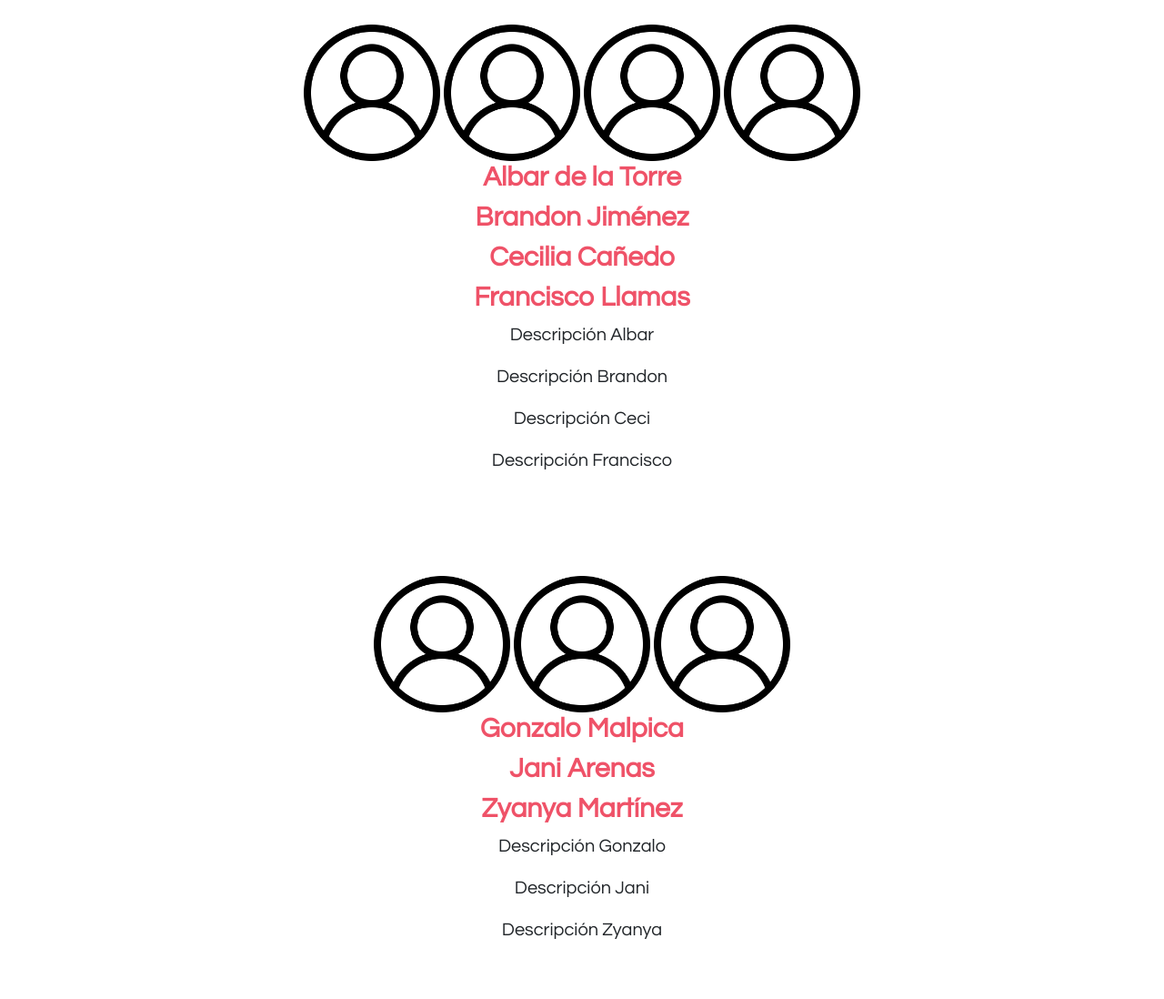
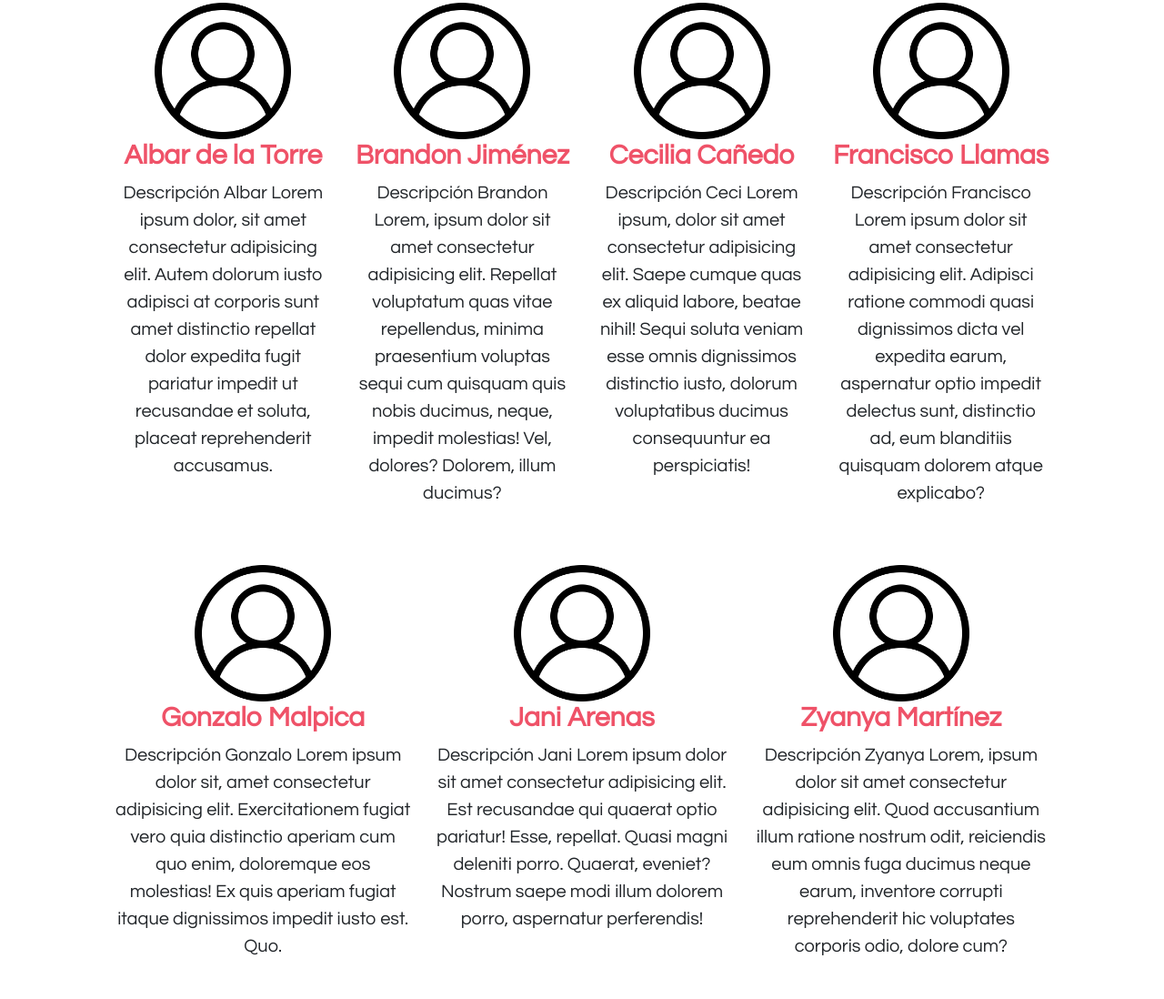
Before and after one commit to Albarin97/ProyectoIntegradorESDUM, a plain HTML site: page views/sobreNosotros.html in a window 1280 px wide. Shown: the part 1743-2841 px from the top of the page at 91% size. Before the commit the page ends 2804 px from the top, so only its background shows below. Drawn offline with nearby package versions, Linux system fonts and the light colour scheme.

Commit message:
Correción Página Sobre Nosotros

```diff
--- a/views/sobreNosotros.html
+++ b/views/sobreNosotros.html
@@ -153,53 +153,55 @@
       </div>
     </div>
 
-    <div class="devs"> <!--Div desarrolladores-->
-      <h2 class="titleDevs mt-4">Desarrolladores</h2> <!--Título-->
+    <div class ="devs"> <!--Div desarrolladores-->
+      <h2 class="titleDevs">Desarrolladores</h2> <!--Título-->
       <br><br><br>
-
-      <div class="upDevs img"> <!--Div imagenes(fotos desarrolladores) 4 arriba-->
+      <div class="devs text-center">
+          <div class="row justify-content-between align-items-baseline">
+            <div class="col-md-3 mb-4">
               <img class="imageDev" src="../resources/logo/Usuario.png" alt="Foto Albar">
+              <h3 class="nameDev"> Albar de la Torre </h3>
+              <p class="descriptionDev">Descripción Albar Lorem ipsum dolor, sit amet consectetur adipisicing elit. Autem dolorum iusto adipisci at corporis sunt amet distinctio repellat dolor expedita fugit pariatur impedit ut recusandae et soluta, placeat reprehenderit accusamus.</p>
+            </div>
+            <div class="col-md-3 mb-4">
               <img class="imageDev" src="../resources/logo/Usuario.png" alt="Foto Brandon">
+              <h3 class="nameDev"> Brandon Jiménez </h3>
+              <p class="descriptionDev">Descripción Brandon Lorem, ipsum dolor sit amet consectetur adipisicing elit. Repellat voluptatum quas vitae repellendus, minima praesentium voluptas sequi cum quisquam quis nobis ducimus, neque, impedit molestias! Vel, dolores? Dolorem, illum ducimus?</p>
+            </div>
+            <div class="col-md-3 mb-4">
               <img class="imageDev" src="../resources/logo/Usuario.png" alt="Foto Ceci">
+              <h3 class="nameDev">Cecilia Cañedo</h3>
+              <p class="descriptionDev">Descripción Ceci Lorem ipsum, dolor sit amet consectetur adipisicing elit. Saepe cumque quas ex aliquid labore, beatae nihil! Sequi soluta veniam esse omnis dignissimos distinctio iusto, dolorum voluptatibus ducimus consequuntur ea perspiciatis!</p>
+            </div>
+            <br> <br>
+            <div class="col-md-3 mb-4">
               <img class="imageDev" src="../resources/logo/Usuario.png" alt="Foto Francisco">
+              <h3 class="nameDev">Francisco Llamas</h3>
+              <p class="descriptionDev">Descripción Francisco Lorem ipsum dolor sit amet consectetur adipisicing elit. Adipisci ratione commodi quasi dignissimos dicta vel expedita earum, aspernatur optio impedit delectus sunt, distinctio ad, eum blanditiis quisquam dolorem atque explicabo?</p>
             </div>
-
-      <div class="upDevs name"> <!--Div nombre desarrolladores 4 arriba-->
-        <h3 class="nameDev">Albar de la Torre</h3>
-        <h3 class="nameDev">Brandon Jiménez</h3>
-        <h3 class="nameDev">Cecilia Cañedo</h3>
-        <h3 class="nameDev">Francisco Llamas</h3>
           </div>
-
-      <div class="upDevs description"> <!--Div información desarrolladores 4 arriba-->
-        <p class="descriptionDev">Descripción Albar</p>
-        <p class="descriptionDev">Descripción Brandon</p>
-        <p class="descriptionDev">Descripción Ceci</p>
-        <p class="descriptionDev">Descripción Francisco</p>
         </div>
-
-      <br><br><br><br>
-
-      <div class="downDevs img"> <!--Div imagenes(fotos desarrolladores) 3 abajo-->
+        <br>
+        <div class="devs text-center">
+          <div class="row align-items-baseline">
+            <div class="col-md-4 mb-4">
               <img class="imageDev" src="../resources/logo/Usuario.png" alt="Foto Gonzalo">
+              <h3 class="nameDev"> Gonzalo Malpica </h3>
+              <p class="descriptionDev">Descripción Gonzalo Lorem ipsum dolor sit, amet consectetur adipisicing elit. Exercitationem fugiat vero quia distinctio aperiam cum quo enim, doloremque eos molestias! Ex quis aperiam fugiat itaque dignissimos impedit iusto est. Quo.</p>
+            </div>
+            <div class="col-md-4 mb-4">
               <img class="imageDev" src="../resources/logo/Usuario.png" alt="Foto Jani">
+              <h3 class="nameDev"> Jani Arenas </h3>
+              <p class="descriptionDev">Descripción Jani Lorem ipsum dolor sit amet consectetur adipisicing elit. Est recusandae qui quaerat optio pariatur! Esse, repellat. Quasi magni deleniti porro. Quaerat, eveniet? Nostrum saepe modi illum dolorem porro, aspernatur perferendis!</p>
+            </div>
+            <div class="col-md-4 mb-4">
               <img class="imageDev" src="../resources/logo/Usuario.png" alt="Foto Zyanya">
+              <h3 class="nameDev">Zyanya Martínez</h3>
+              <p class="descriptionDev">Descripción Zyanya Lorem, ipsum dolor sit amet consectetur adipisicing elit. Quod accusantium illum ratione nostrum odit, reiciendis eum omnis fuga ducimus neque earum, inventore corrupti reprehenderit hic voluptates corporis odio, dolore cum?</p>
             </div>
-
-      <div class="downDevs name"> <!--Div nombre desarrolladores 3 abajo-->
-        <h3 class="nameDev">Gonzalo Malpica</h3>
-        <h3 class="nameDev">Jani Arenas</h3>
-        <h3 class="nameDev">Zyanya Martínez</h3>
           </div>
-
-      <div class="downDevs description"> <!--Div información desarrolladores 3 abajo-->
-        <p class="descriptionDev">Descripción Gonzalo</p>
-        <p class="descriptionDev">Descripción Jani</p>
-        <p class="descriptionDev">Descripción Zyanya</p>
         </div>
-
     </div>
-
     <!-- Etiqueta js para bootstrap -->
     <script src="https://cdn.jsdelivr.net/npm/bootstrap@5.3.1/dist/js/bootstrap.bundle.min.js"
       integrity="sha384-HwwvtgBNo3bZJJLYd8oVXjrBZt8cqVSpeBNS5n7C8IVInixGAoxmnlMuBnhbgrkm" crossorigin="anonymous">
```
Lines whose indentation alone changed are shown as unchanged.
